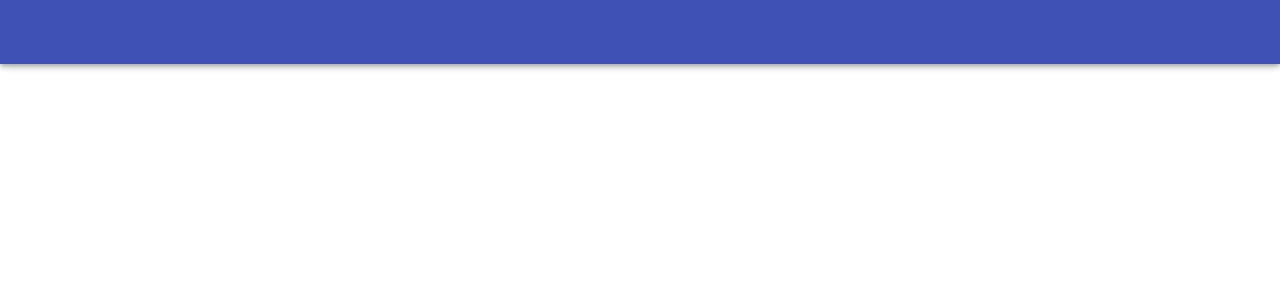
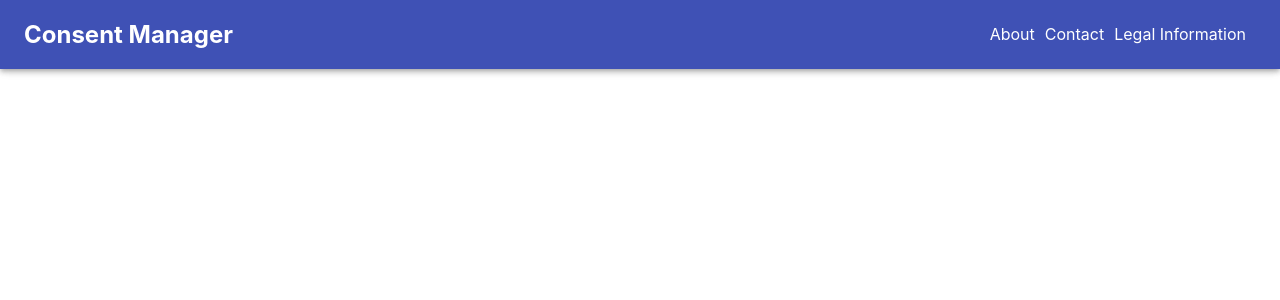
Before and after one commit to forethoughtde/consentmanager_ui, a React (Create React App) app: page / in a window 1280 px wide. Shown: the top 300 px of the page. Built offline with nearby package versions, Linux system fonts and the light colour scheme; the HTML template or start-up script is replaced by a standard one.

Commit message:
Add header component to the Consent Manager

```diff
--- a/src/App.js
+++ b/src/App.js
@@ -1,18 +1,20 @@
 import React from 'react';
-import logo from './logo.svg';
 import './App.css';
+import Header from './components/Header/Header';
 import AppBar from '@material-ui/core/AppBar';
 import Toolbar from '@material-ui/core/Toolbar';
-import Button from '@material-ui/core/Button';
+import Container from '@material-ui/core/Container';
 
 function App(){
     return (
         <div className="App">
-           <AppBar position="fixed" color="primary">
-               <Toolbar variant="regular">
-
-               </Toolbar>
-           </AppBar>
+            <Container fixed>
+                <AppBar position="fixed" color="primary">
+                    <Toolbar variant="regular">
+                        <Header/>
+                    </Toolbar>
+                </AppBar>
+            </Container>
         </div>
     );
 }
--- /dev/null
+++ b/src/components/Header/Header.js
@@ -0,0 +1,15 @@
+import React from 'react';
+import Logo from '../Logo/Logo';
+import Menus from '../Menus/Menus';
+import Box from '@material-ui/core/Box';
+
+function Header(){
+    return (
+        <Box display="flex" justifyContent="space-between" style={{ width: '100%' }}>
+            <Logo></Logo>
+            <Menus></Menus>
+        </Box>
+    );
+}
+
+export default Header;
--- /dev/null
+++ b/src/components/Logo/Logo.js
@@ -0,0 +1,10 @@
+import React from 'react';
+function Logo(){
+    return (
+        <h2>
+           Consent Manager
+        </h2>
+    );
+}
+
+export default Logo;
--- /dev/null
+++ b/src/components/Menus/Menus.css
@@ -0,0 +1,26 @@
+.cm_menu_links_container{
+	display: flex;
+	align-items: center;
+}
+
+.cm_menu_links_container .secondary{
+	color: #ffffff;
+	display: inline-block;
+	margin-right: 10px;
+}
+
+@media screen and (min-width: 768px){
+	.cm_menu_items_mobile{
+		display: none;
+	}
+}
+
+.cm_menu_items_desktop{
+	display: none;
+}
+
+@media screen and (min-width: 768px){
+	.cm_menu_items_desktop{
+		display: block;
+	}
+}
--- /dev/null
+++ b/src/components/Menus/Menus.js
@@ -0,0 +1,43 @@
+import React from 'react';
+import './Menus.css';
+import Link from '@material-ui/core/Link';
+import Menu from '@material-ui/core/Menu';
+import Button from '@material-ui/core/Button';
+import MenuItem from '@material-ui/core/MenuItem';
+import MenuIcon from '@material-ui/icons/Menu';
+import MenuSharpIcon from '@material-ui/icons/MenuSharp';
+
+function Menus(){
+    return (
+        <div className="cm_menu_links_container">
+            <div className="cm_menu_items_mobile">
+                <Button aria-controls="simple-menu" aria-haspopup="true">
+                    <MenuSharpIcon color="secondary"/>
+                </Button>
+                <Menu
+                    id="simple-menu"
+                    keepMounted
+                >
+                    <MenuItem>Profile</MenuItem>
+                    <MenuItem>My account</MenuItem>
+                    <MenuItem>Logout</MenuItem>
+                </Menu>
+            </div>
+            <div className="cm_menu_items_desktop">
+                <div className="cm_menu_links_container">
+                    <Link href="#" className='secondary' underline="hover">
+                        About
+                    </Link>
+                    <Link href="#" className='secondary' underline="hover">
+                        Contact
+                    </Link>
+                    <Link href="#" className='secondary' underline="hover">
+                        Legal Information
+                    </Link>
+                </div>
+            </div>
+        </div>
+    );
+}
+
+export default Menus;
```
